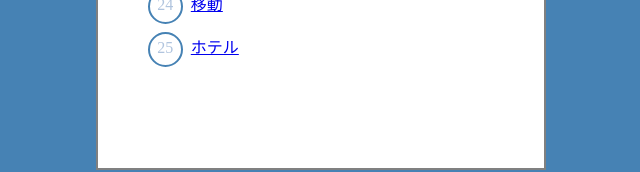
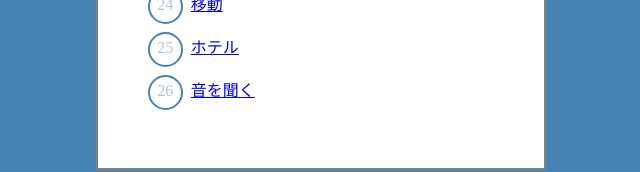
Before and after one commit to ayapappara/pagetrip.sc, a plain HTML site: page index.html in a window 1280 px wide. Shown: the part 4149-4321 px from the top of the page, without its empty margins (165-805 px from the left). Drawn offline with Linux system fonts and the light colour scheme.

Commit message:
Update index.html

```diff
--- a/index.html
+++ b/index.html
@@ -97,6 +97,7 @@
 		<li><span>23</span><a href="gohan.html">旅ご飯特集</a></li>
 		<li><span>24</span><a href="idou.html">移動</a></li>
 		<li><span>25</span><a href="hotel.html">ホテル</a></li>
+		<li><span>26</span><a href="soundtrip.html">音を聞く</a></li>
 		</ol>
 		</div>
 
```
